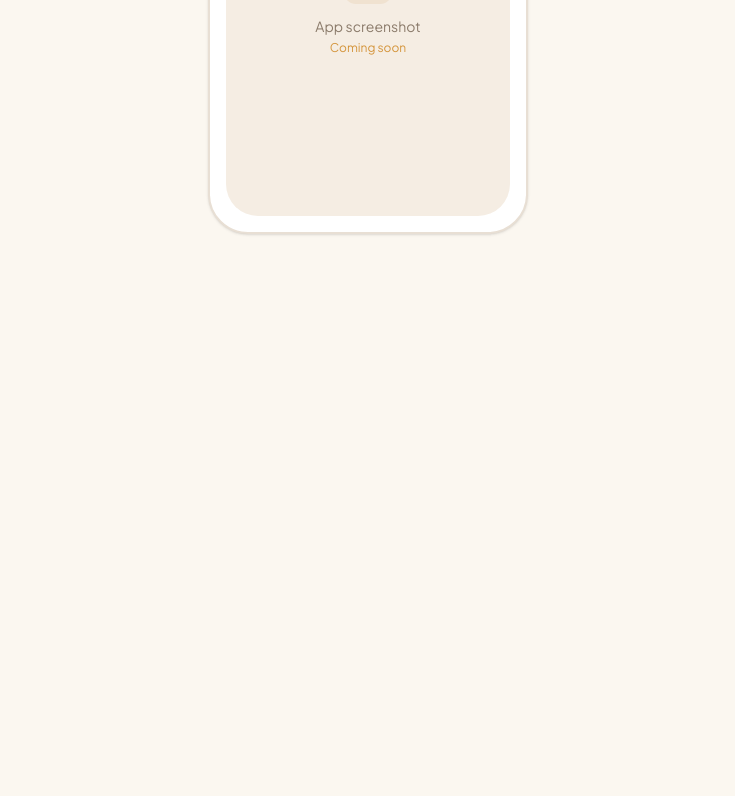
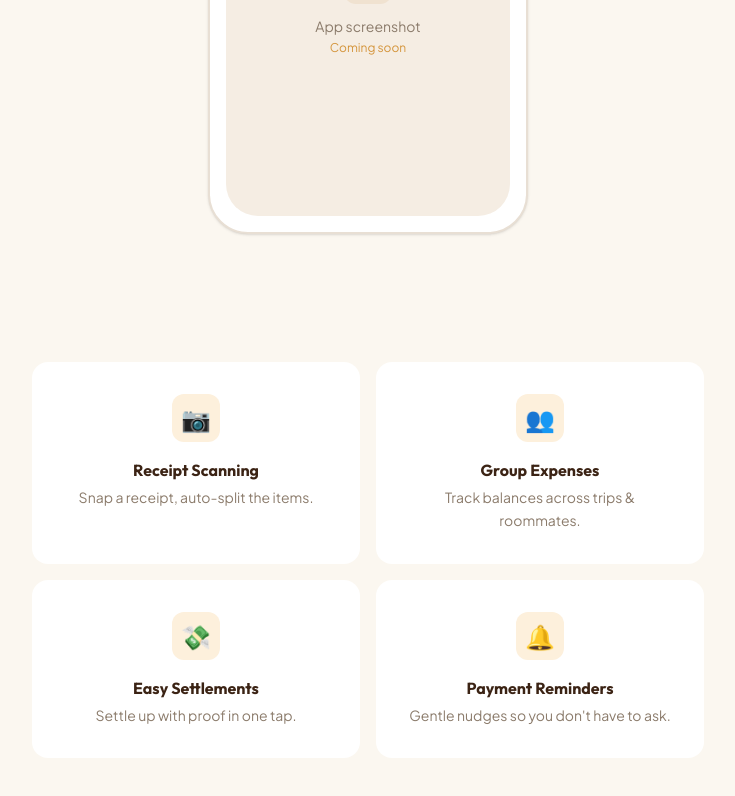
Before and after one commit to johnwhoyou/hatian-landing, a Next.js app: page / in a window 1280 px wide. Shown: the part 821-1617 px from the top of the page, without its empty margins (272-1007 px from the left). Before the commit the page ends 1119 px from the top, so only its background shows below. Built offline with nearby package versions, Linux system fonts and the light colour scheme.

Commit message:
Add 2x2 features grid section

```diff
--- a/src/app/page.tsx
+++ b/src/app/page.tsx
@@ -65,6 +65,49 @@ export default function Home() {
           </div>
         </div>
       </section>
+
+      {/* Features Grid */}
+      <section className="py-16 px-6">
+        <div className="max-w-2xl mx-auto grid grid-cols-1 sm:grid-cols-2 gap-4">
+          {[
+            {
+              icon: "📷",
+              title: "Receipt Scanning",
+              description: "Snap a receipt, auto-split the items.",
+            },
+            {
+              icon: "👥",
+              title: "Group Expenses",
+              description: "Track balances across trips & roommates.",
+            },
+            {
+              icon: "💸",
+              title: "Easy Settlements",
+              description: "Settle up with proof in one tap.",
+            },
+            {
+              icon: "🔔",
+              title: "Payment Reminders",
+              description: "Gentle nudges so you don't have to ask.",
+            },
+          ].map((feature) => (
+            <div
+              key={feature.title}
+              className="bg-card rounded-2xl p-8 text-center"
+            >
+              <div className="w-12 h-12 rounded-xl bg-accent-light flex items-center justify-center mx-auto mb-4">
+                <span className="text-2xl">{feature.icon}</span>
+              </div>
+              <h3 className="font-heading text-base font-bold text-text mb-1">
+                {feature.title}
+              </h3>
+              <p className="font-body text-sm text-text-secondary leading-relaxed">
+                {feature.description}
+              </p>
+            </div>
+          ))}
+        </div>
+      </section>
     </main>
   );
 }
```
